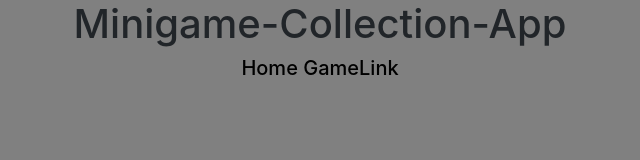
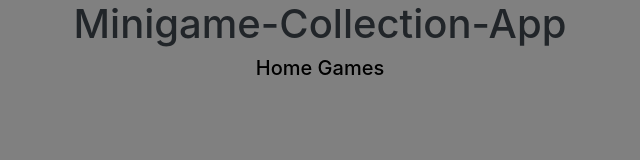
Before and after one commit to N-Ziermann/Minigame-Collection, a React (Create React App) app in the folder minigame_site/: page / in a window 1280 px wide. Shown: the top 160 px of the page, without its empty margins (320-960 px from the left). Built offline with nearby package versions, Linux system fonts and the light colour scheme.

Commit message:
Update Header.js

```diff
--- a/minigame_site/src/Components/Header.js
+++ b/minigame_site/src/Components/Header.js
@@ -12,7 +12,7 @@ class Header extends React.Component{
         <h1>Minigame-Collection-App</h1>
         <h5>
           <Link to="/" className="Header-UI">Home </Link>
-          <Link to="/games" className="Header-UI">GameLink</Link>
+          <Link to="/games" className="Header-UI">Games</Link>
         </h5>
       </div>
     );
```
